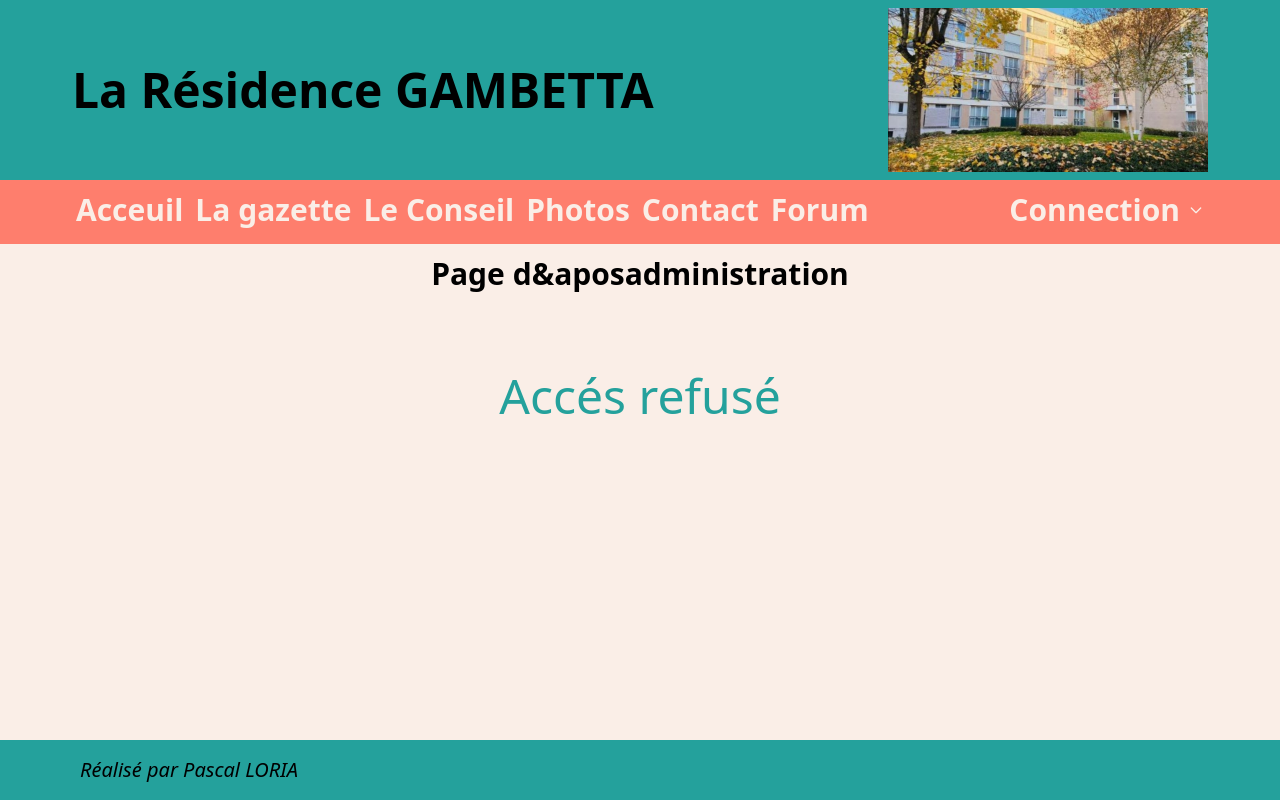
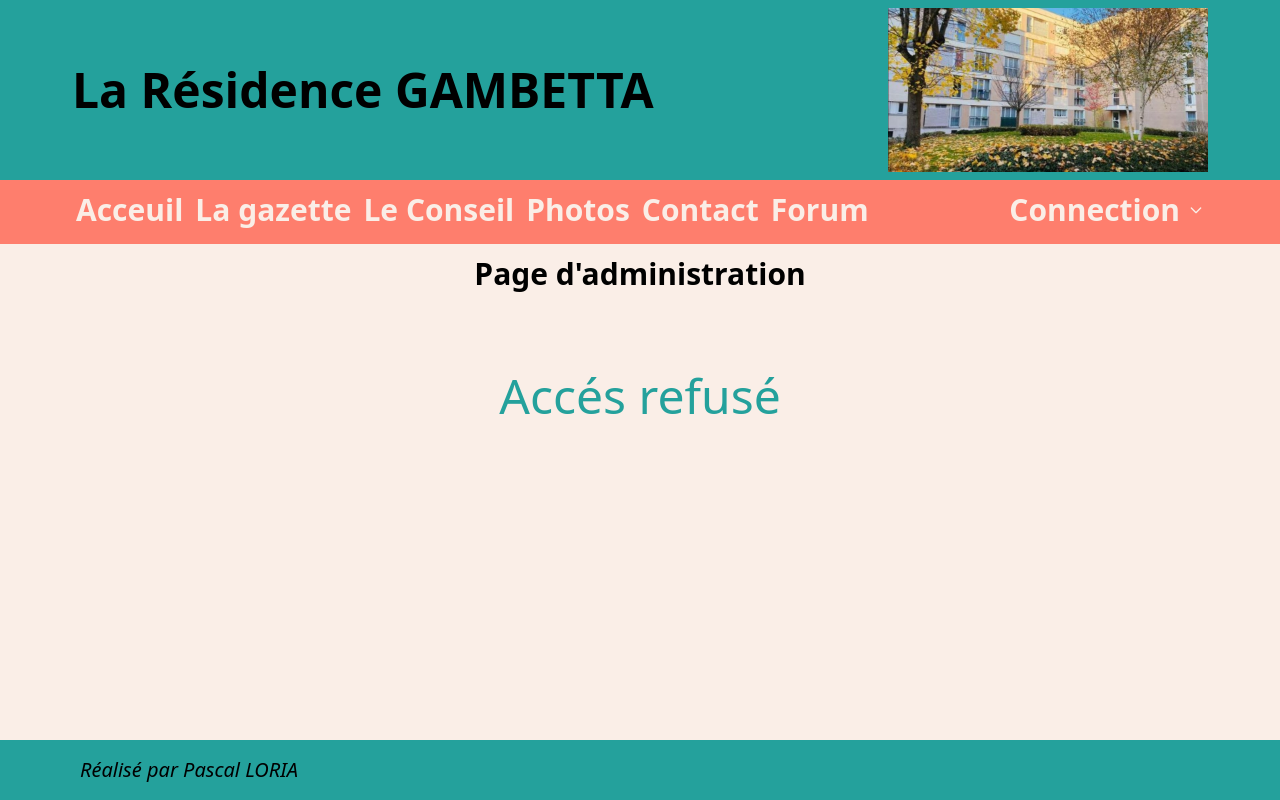
Before and after one commit to pascalloria/gambettawebPP4, a Next.js app: page /admin in a window 1280 px wide. Built offline with nearby package versions, Linux system fonts and the light colour scheme; no server answers.

Commit message:
fix typpo apostropje

```diff
--- a/components/ArticleCard/ArticleCard.js
+++ b/components/ArticleCard/ArticleCard.js
@@ -75,7 +75,7 @@ const ArticleCard = (props) => {
               <Link href={'/article/' + props.article.slug}>
                 {' '}
                 <FontAwesomeIcon icon={faBook} />{' '}
-                <span className="hidden lg:inline-block">Lire l&aposarticle</span>{' '}
+                <span className="hidden lg:inline-block">Lire l&apos;article</span>{' '}
               </Link>
             </div>
           </div>
--- a/src/pages/admin/index.js
+++ b/src/pages/admin/index.js
@@ -10,7 +10,7 @@ const Admin = (props) => {
   return (
     <div className="container">
       <h1 className="text-3xl font-semibold text-center">
-        Page d&aposadministration
+        Page d&apos;administration
       </h1>
 
       {props.user && props.user.roles.includes('Modo') ? (
```
Also changed, not shown: 1 other file (tests, documents, lock files or other folders).
